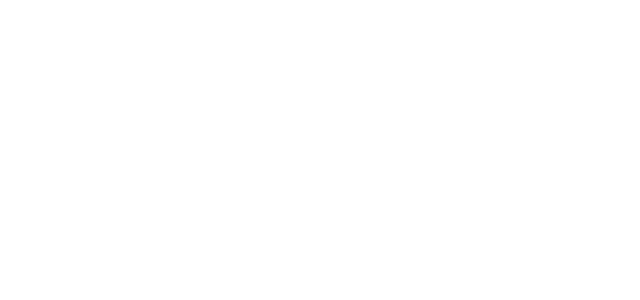
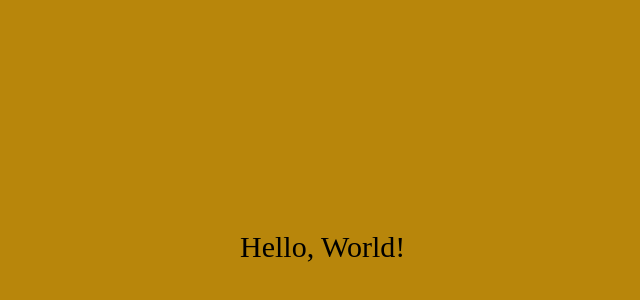
Before and after one commit to Huuduc2707/reactjs-exercise, a React (Create React App) app: page / in a window 1280 px wide. Shown: the part 170-470 px from the top of the page, without its empty margins (336-976 px from the left). Built offline with nearby package versions, Linux system fonts and the light colour scheme.

Commit message:
Update for exercise 1

```diff
--- /dev/null
+++ b/src/App.tsx
@@ -0,0 +1,4 @@
+import Exercise1 from "./components/exercise_1";
+export default function App(){
+    return <Exercise1 />;
+}
--- /dev/null
+++ b/src/components/exercise_1.tsx
@@ -0,0 +1,4 @@
+import '../style/exercise1.css'
+export default function Exercise1(){
+    return <p>Hello, World!</p>;
+}
--- /dev/null
+++ b/src/index.css
@@ -0,0 +1,5 @@
+*{
+    padding: 0;
+    margin: 0;
+    box-sizing: border-box;
+}
--- a/src/index.tsx
+++ b/src/index.tsx
@@ -1,13 +1,13 @@
 import React from 'react';
 import ReactDOM from 'react-dom/client';
-// import './index.css';
-// import App from './App';
+import './index.css';
+import App from './App';
 
 const root = ReactDOM.createRoot(
   document.getElementById('root') as HTMLElement
 );
 root.render(
   <React.StrictMode>
-    {/* <App /> */}
+    <App />
   </React.StrictMode>
 );
--- /dev/null
+++ b/src/style/exercise1.css
@@ -0,0 +1,10 @@
+body{
+    background-color: darkgoldenrod;
+}
+
+p{
+    position: absolute;
+    top: 50%;
+    left: 45%;
+    font-size: 30px;
+}
```
